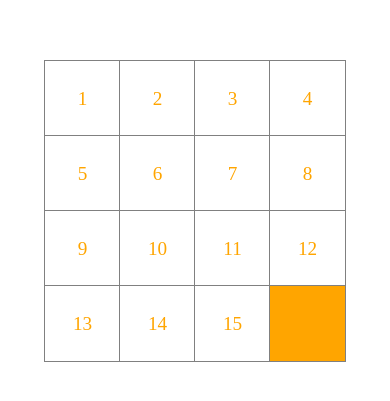
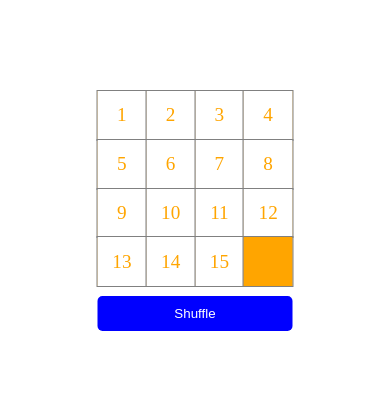
Before and after one commit to trudyga/fifteen-puzzle, a React app: page / in a window 390 px wide. Shown: the part 211-612 px from the top of the page. Built offline with nearby package versions, Linux system fonts and the light colour scheme.

Commit message:
1. Added ability to shuffle tiles. 2. Added check for game finish. 3. Game was made responsive to variations of screen width and height. * Note minimal supported screen size is 150 x 150 px.

```diff
--- a/src/App.jsx
+++ b/src/App.jsx
@@ -3,10 +3,8 @@ import GameBoard from './components/GameBoard';
 import styles from './App.scss';
 
 const App = () => (
-  <div className={styles.app}>
-    <div className={styles.centered}>
-      <GameBoard />
-    </div>
+  <div className={styles.fullscreen}>
+    <GameBoard />
   </div>
 );
 
--- a/src/App.scss
+++ b/src/App.scss
@@ -1,10 +1,4 @@
-.app {
+.fullscreen {
   height: 100vh;
+  width: 100%;
 }
-
-.centered {
-  display: flex;
-  justify-content: center;
-  align-items: center;
-  height: 100%;
-}
--- a/src/components/GameBoard.jsx
+++ b/src/components/GameBoard.jsx
@@ -1,5 +1,7 @@
-import React, { Component } from 'react';
-import Tile from './Tile';
+import React, { Component, Fragment } from 'react';
+import classnames from 'classnames';
+import Tiles from './Tiles';
+import GameEndCurtain from './GameEndCurtain';
 import styles from './GameBoard.scss';
 
 const ARROW_DOWN = 40;
@@ -17,7 +19,7 @@ class GameBoard extends Component {
       const index = i;
       const value = index + 1;
       tiles[i] = {
-        key: value.toString(),
+        key: value,
         value: value.toString(),
         slot: i,
       };
@@ -32,10 +34,15 @@ class GameBoard extends Component {
     return {
       tiles,
       empty: tiles[15],
+      isFinished: false,
     };
   };
 
   state = GameBoard.getInitialState();
+
+  componentDidMount() {
+    document.addEventListener('keyup', this.handleKeyChange, false);
+  }
 
   switch = slot => {
     this.setState(prevState => {
@@ -48,10 +55,41 @@ class GameBoard extends Component {
 
       return {
         tiles: newTiles,
-        empty: { ...emptyTile },
+        empty: emptyTile,
+        isFinished: this.testGameEnd(newTiles),
       };
     });
   };
+
+  shuffle = () => {
+    const { tiles } = this.state;
+
+    let counter = tiles.length;
+    const newTiles = [...tiles];
+
+    while (counter > 0) {
+      let index = Math.floor(Math.random() * counter);
+      counter -= 1;
+
+      let leftT = newTiles[counter];
+      let rightT = newTiles[index];
+      let temp = leftT.slot;
+      newTiles[counter] = Object.assign({}, leftT, { slot: rightT.slot });
+      newTiles[index] = Object.assign({}, rightT, { slot: temp });
+    }
+
+    const emptyTile = { ...newTiles.find(tile => tile.value === '') };
+    this.setState({
+      tiles: newTiles,
+      isFinished: this.testGameEnd(newTiles),
+      empty: emptyTile,
+    });
+  };
+
+  testGameEnd(tiles) {
+    const gameEnd = false;
+    return !tiles.some(tile => tile.key - 1 !== tile.slot);
+  }
 
   moveUp = () => {
     const { empty } = this.state;
@@ -85,12 +123,12 @@ class GameBoard extends Component {
     this.switch(slotToSwitch);
   };
 
-  componentDidMount() {
-    document.addEventListener('keyup', this.handleKeyChange.bind(this), false);
-  }
-
-  handleKeyChange(event) {
+  handleKeyChange = event => {
     event.preventDefault();
+    const { isFinished } = this.state;
+    if (isFinished) {
+      return;
+    }
 
     switch (event.keyCode) {
       case ARROW_DOWN: {
@@ -112,18 +150,24 @@ class GameBoard extends Component {
       default:
         break;
     }
-  }
+  };
 
   render() {
-    const { tiles } = this.state;
+    const { tiles, isFinished } = this.state;
 
     return (
-      <div className={styles.board}>
-        {tiles
-          .sort((l, r) => l.slot - r.slot)
-          .map(item => (
-            <Tile key={item.key} value={item.value} />
-          ))}
+      <div className={styles.centered}>
+        <div className={styles.game}>
+          <div className={styles.board}>
+            <Tiles tiles={tiles} />
+            <GameEndCurtain isFinished={isFinished} />
+          </div>
+          <div className={styles.controls}>
+            <button className={styles.shuffleBtn} onClick={this.shuffle}>
+              Shuffle
+            </button>
+          </div>
+        </div>
       </div>
     );
   }
--- a/src/components/GameBoard.scss
+++ b/src/components/GameBoard.scss
@@ -1,10 +1,73 @@
+$mobileBreakpoint: 500px;
+
+.centered {
+  position: absolute;
+  top: 50%;
+  left: 50%;
+  transform: translate(-50%, -50%);
+}
+
+.game {
+  display: flex;
+  flex-wrap: nowrap;
+  flex-direction: row;
+  align-items: center;
+  justify-content: center;
+
+  @media screen and (max-width: $mobileBreakpoint) {
+    flex-wrap: wrap;
+    flex-direction: row;
+  }
+}
+
 .board {
-  width: 300px;
-  height: 300px;
-  margin: 0 auto;
+  position: relative;
 
-  display: flex;
-  flex-wrap: wrap;
-  flex-direction: row;
-  background-color: orange;
+  width: 50vw;
+  height: 50vw;
+  max-height: 500px;
+  max-width: 500px;
+  min-height: 150px;
+  min-width: 150px;
+
+  @media screen and (max-height: 50vw) {
+    width: 50vh;
+    height: 50vh;
+  }
 }
+
+.controls {
+  width: 70px;
+  align-self: flex-start;
+
+  @media screen and (max-width: $mobileBreakpoint) {
+    margin-top: 10px;
+    width: 100%;
+  }
+
+  @media screen and (min-width: $mobileBreakpoint) {
+    position: absolute;
+    margin-left: 10px;
+    right: -80px;
+    top: 0;
+  }
+}
+
+.shuffleBtn {
+  border-style: none;
+  border-radius: 5px;
+  background: blue;
+  border: none;
+  color: white;
+  padding: 10px;
+  width: 100%;
+
+  &:hover {
+    box-shadow: 3px 3px 6px gray;
+  }
+
+  &:active {
+    border-style: none;
+    box-shadow: 3px 3px 0 gray;
+  }
+}
--- /dev/null
+++ b/src/components/GameEndCurtain.jsx
@@ -0,0 +1,21 @@
+import React from 'react';
+import PropTypes from 'prop-types';
+import classnames from 'classnames';
+import styles from './GameEndCurtain.scss';
+
+const GameEndCurtain = ({ isFinished }) => {
+  const curtainClass = classnames(styles.curtain, {
+    [styles.visible]: isFinished,
+  });
+
+  return (
+    <div className={curtainClass}>
+      {isFinished && <span className={styles.info}>You won!</span>}
+    </div>
+  );
+};
+GameEndCurtain.propTypes = {
+  isFinished: PropTypes.bool.isRequired,
+};
+
+export default React.memo(GameEndCurtain);
--- /dev/null
+++ b/src/components/GameEndCurtain.scss
@@ -0,0 +1,24 @@
+.curtain {
+  display: flex;
+  justify-content: center;
+  align-items: center;
+  position: absolute;
+  top: 0;
+  height: 0;
+  width: 100%;
+  overflow: hidden;
+
+  transition: height 0.5s ease-out;
+  background: orange;
+  color: white;
+
+  &.visible {
+    height: 100%;
+  }
+
+  .info {
+    text-transform: uppercase;
+    font-size: 1.2em;
+    color: white;
+  }
+}
--- /dev/null
+++ b/src/components/Tiles.jsx
@@ -0,0 +1,25 @@
+import React from 'react';
+import PropTypes from 'prop-types';
+import Tile from './Tile';
+import styles from './Tiles.scss';
+
+const Tiles = ({ tiles }) => (
+  <div className={styles.tiles}>
+    {tiles
+      .sort((l, r) => l.slot - r.slot)
+      .map(item => (
+        <Tile key={item.key} value={item.value} />
+      ))}
+  </div>
+);
+Tiles.propTypes = {
+  tiles: PropTypes.arrayOf(
+    PropTypes.shape({
+      key: PropTypes.number.isRequired,
+      value: PropTypes.string,
+      slot: PropTypes.number.isRequired,
+    }).isRequired
+  ).isRequired,
+};
+
+export default React.memo(Tiles);
--- /dev/null
+++ b/src/components/Tiles.scss
@@ -0,0 +1,8 @@
+.tiles {
+  height: 100%;
+  width: 100%;
+  display: flex;
+  flex-wrap: wrap;
+  flex-direction: row;
+  background-color: orange;
+}
--- a/src/index.js
+++ b/src/index.js
@@ -5,4 +5,4 @@ import App from './App';
 import '../favicon.ico';
 import './styles.css';
 
-render(<App/>, document.getElementById('index'));
+render(<App />, document.getElementById('index'));
--- a/src/styles.css
+++ b/src/styles.css
@@ -1,4 +1,5 @@
-html, body {
+html,
+body {
   padding: 0;
   margin: 0;
 }
```
